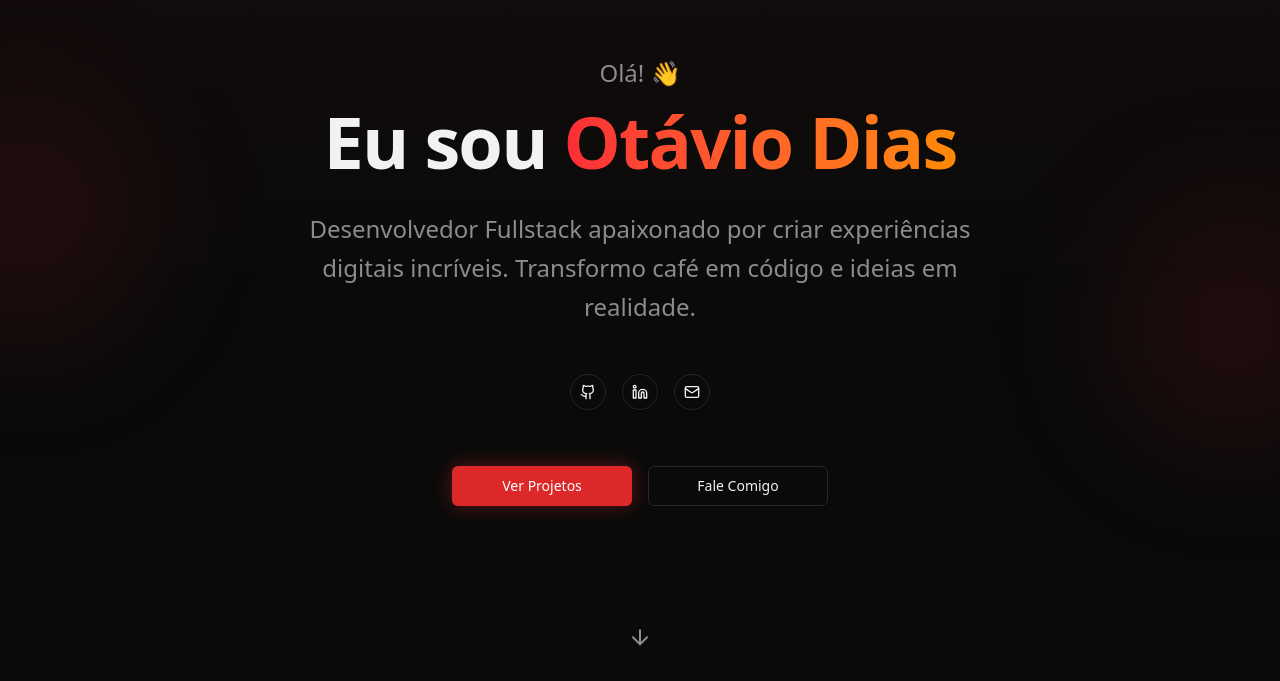
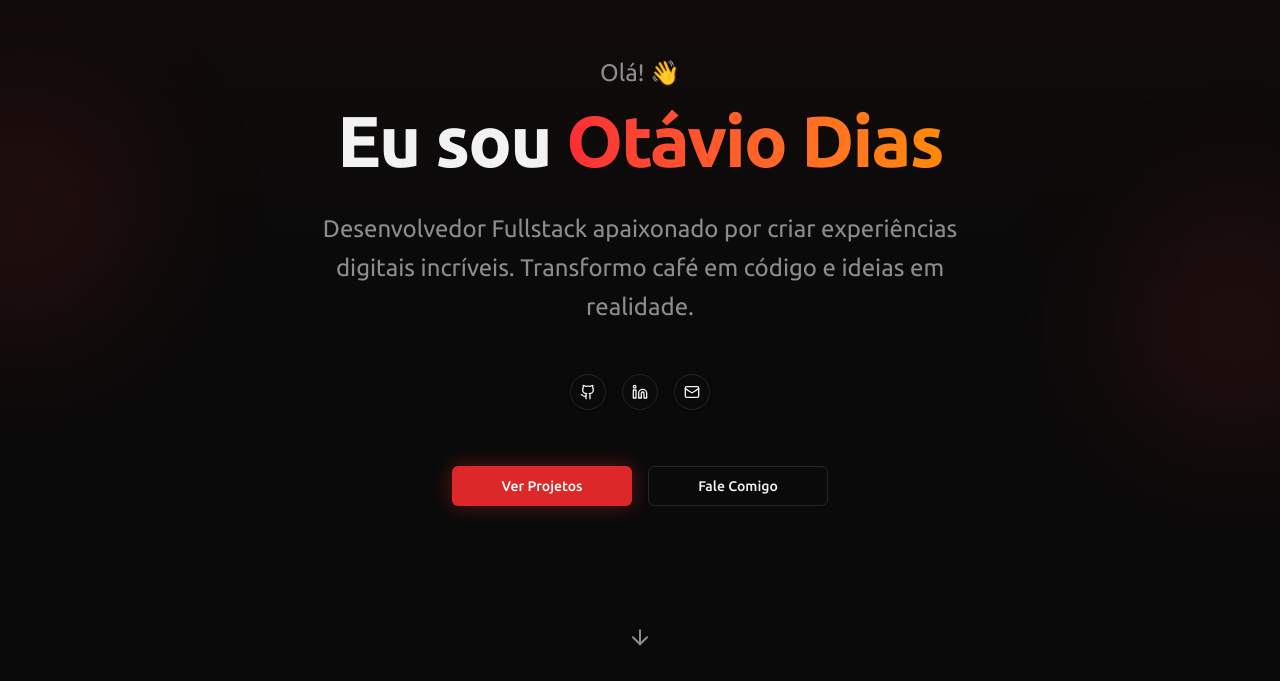
Before and after one commit to taviodias/portfolio, a React (Vite) app: page / in a window 1280 px wide. Shown: the part 119-800 px from the top of the page. Built offline with nearby package versions, Linux system fonts and the light colour scheme.

Commit message:
new font

```diff
--- a/src/index.css
+++ b/src/index.css
@@ -1,7 +1,9 @@
+@import url("https://fonts.googleapis.com/css2?family=Ubuntu:ital,wght@0,300;0,400;0,500;0,700;1,300;1,400;1,500;1,700&display=swap");
 @import "tailwindcss";
 @import "tw-animate-css";
 
 @theme inline {
+  --default-font-family: "Ubuntu", var(--font-sans);
   --radius-sm: calc(var(--radius) - 4px);
   --radius-md: calc(var(--radius) - 2px);
   --radius-lg: var(--radius);
```
